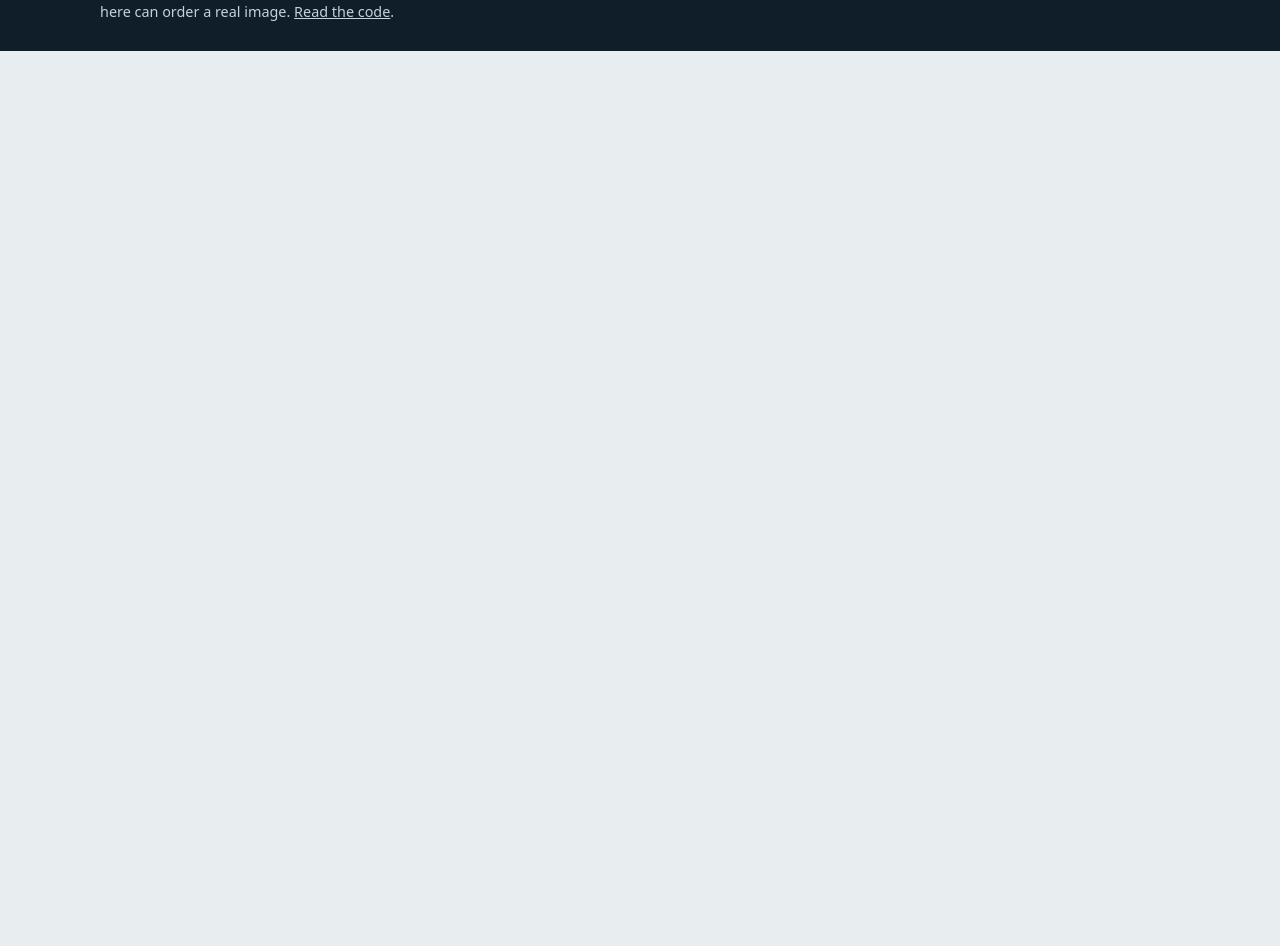
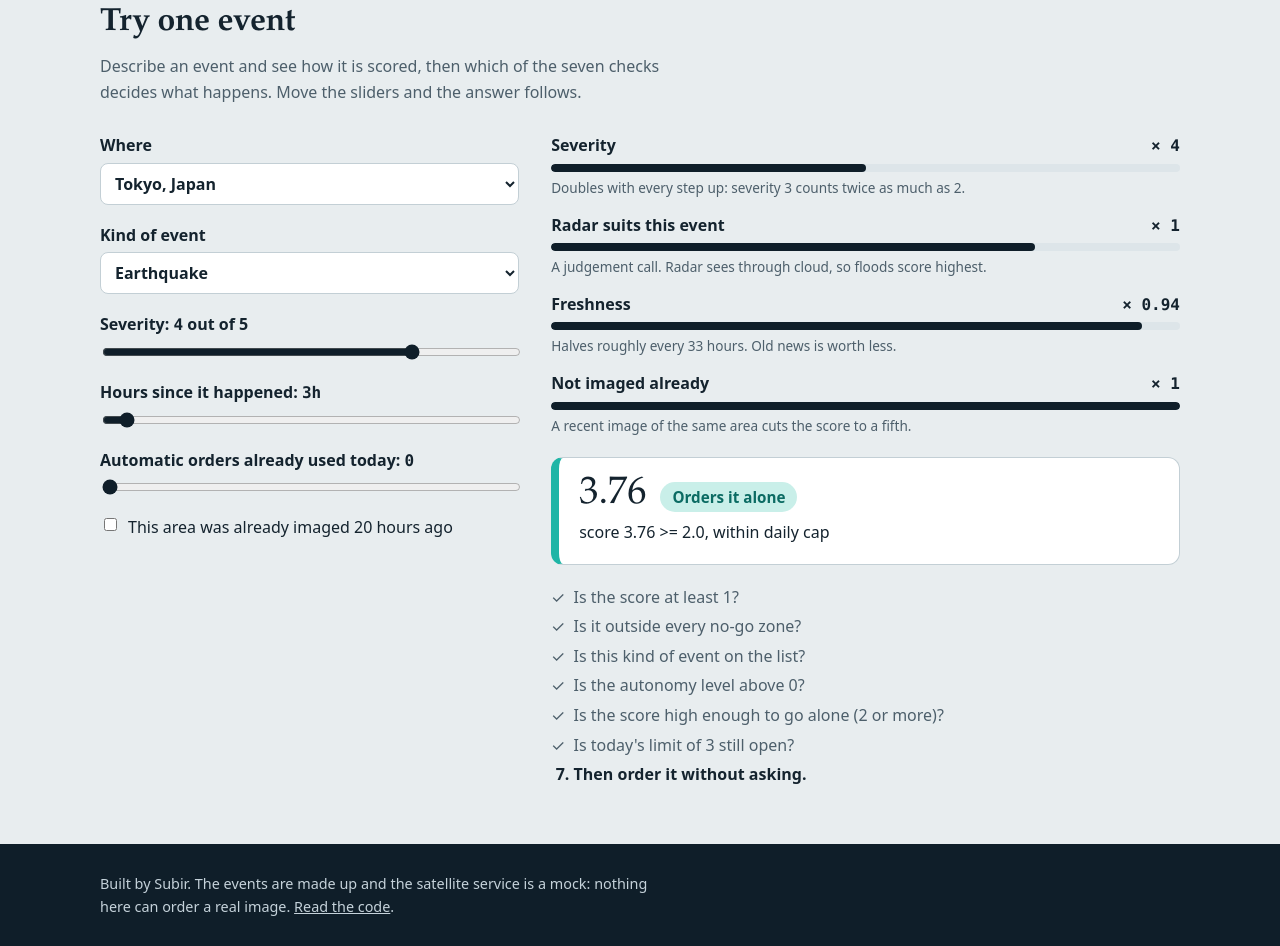
Before and after one commit to subir-raju/sar-scout, a React (Vite) app in the folder web/: page / in a window 1280 px wide. Shown: the part 1302-2248 px from the top of the page. Before the commit the page ends 1353 px from the top, so only its background shows below. Built offline with nearby package versions, Linux system fonts and the light colour scheme.

Commit message:
Added an event calculator demo

```diff
--- a/web/src/App.tsx
+++ b/web/src/App.tsx
@@ -1,5 +1,6 @@
 import { useState } from "react";
 import { Footer, Header, Hero, Section } from "./components/Chrome";
+import { Playground } from "./components/Playground";
 import { PolicyPanel } from "./components/PolicyPanel";
 import { DEFAULT_POLICY } from "./lib/scenarios";
 import type { Policy } from "./lib/types";
@@ -19,6 +20,13 @@ export default function App() {
         >
           <PolicyPanel policy={policy} onChange={setPolicy} />
         </Section>
+                <Section
+          id="try"
+          title="Try one event"
+          lede="Describe an event and see how it is scored, then which of the seven checks decides what happens. Move the sliders and the answer follows."
+        >
+          <Playground policy={policy} />
+        </Section>
       </main>
       <Footer />
     </>
--- /dev/null
+++ b/web/src/components/Playground.tsx
@@ -0,0 +1,113 @@
+import { useState } from "react";
+import { HOUR, decide, scoreParts } from "../lib/engine";
+import { cap } from "../lib/format";
+import { PLACES, START } from "../lib/scenarios";
+import { HAZARDS } from "../lib/types";
+import type { Policy } from "../lib/types";
+import { Verdict } from "./Verdict";
+
+const NOW = START;
+
+/* The seven checks, in the order the code runs them. */
+function rulesFor(p: Policy): string[] {
+  return [
+    `Is the score at least ${p.min_score}?`,
+    "Is it outside every no-go zone?",
+    "Is this kind of event on the list?",
+    "Is the autonomy level above 0?",
+    `Is the score high enough to go alone (${p.level === 1 ? p.auto_min_score : p.min_score} or more)?`,
+    `Is today's limit of ${p.auto_daily_cap} still open?`,
+    "Then order it without asking.",
+  ];
+}
+
+function Bar({ label, note, value, max, shown }: { label: string; note: string; value: number; max: number; shown: string }) {
+  return (
+    <li className="factor">
+      <div className="factor-top"><span>{label}</span><strong>{shown}</strong></div>
+      <div className="bar" aria-hidden="true"><div style={{ width: `${Math.min(100, (value / max) * 100)}%` }} /></div>
+      <p className="fine">{note}</p>
+    </li>
+  );
+}
+
+export function Playground({ policy }: { policy: Policy }) {
+  const [place, setPlace] = useState("p:0");
+  const [hazard, setHazard] = useState("earthquake");
+  const [severity, setSeverity] = useState(4);
+  const [age, setAge] = useState(3);
+  const [imaged, setImaged] = useState(false);
+  const [used, setUsed] = useState(0);
+
+  const [kind, index] = place.split(":");
+  const zone = kind === "z" ? policy.deny_zones[Number(index)] : undefined;
+  const spot = zone
+    ? { latitude: zone.latitude, longitude: zone.longitude }
+    : { latitude: PLACES[Number(index)]?.lat ?? 0, longitude: PLACES[Number(index)]?.lon ?? 0 };
+
+  const event = { ...spot, hazard, severity, observedAt: NOW - age * HOUR };
+  const images = imaged ? [{ ...spot, takenAt: NOW - 20 * HOUR }] : [];
+  const parts = scoreParts(event, NOW, images);
+  const decision = decide(policy, { id: "try", hazard, ...spot }, parts.total, used);
+  const rules = rulesFor(policy);
+
+  return (
+    <div className="try">
+      <form className="try-in" onSubmit={(e) => e.preventDefault()}>
+        <label className="field">Where
+          <select value={place} onChange={(e) => setPlace(e.target.value)}>
+            {PLACES.map((p, i) => <option key={p.name} value={`p:${i}`}>{p.name}</option>)}
+            {policy.deny_zones.map((z, i) => <option key={z.name} value={`z:${i}`}>Inside {z.name}</option>)}
+          </select>
+        </label>
+        <label className="field">Kind of event
+          <select value={hazard} onChange={(e) => setHazard(e.target.value)}>
+            {HAZARDS.map((h) => <option key={h} value={h}>{cap(h)}</option>)}
+          </select>
+        </label>
+        <label className="field"><span>Severity: <output>{severity}</output> out of 5</span>
+          <input type="range" min={1} max={5} step={1} value={severity} onChange={(e) => setSeverity(Number(e.target.value))} />
+        </label>
+        <label className="field"><span>Hours since it happened: <output>{age}h</output></span>
+          <input type="range" min={0} max={72} step={1} value={age} onChange={(e) => setAge(Number(e.target.value))} />
+        </label>
+        <label className="field"><span>Automatic orders already used today: <output>{used}</output></span>
+          <input type="range" min={0} max={6} step={1} value={used} onChange={(e) => setUsed(Number(e.target.value))} />
+        </label>
+        <label className="check-one">
+          <input type="checkbox" checked={imaged} onChange={(e) => setImaged(e.target.checked)} />
+          This area was already imaged 20 hours ago
+        </label>
+      </form>
+
+      <div className="try-out" aria-live="polite">
+        <ul className="factors">
+          <Bar label="Severity" value={parts.severity} max={8} shown={`× ${parts.severity}`}
+            note="Doubles with every step up: severity 3 counts twice as much as 2." />
+          <Bar label="Radar suits this event" value={parts.suitability} max={1.3} shown={`× ${parts.suitability}`}
+            note="A judgement call. Radar sees through cloud, so floods score highest." />
+          <Bar label="Freshness" value={parts.freshness} max={1} shown={`× ${parts.freshness.toFixed(2)}`}
+            note="Halves roughly every 33 hours. Old news is worth less." />
+          <Bar label="Not imaged already" value={parts.stale} max={1} shown={`× ${parts.stale}`}
+            note="A recent image of the same area cuts the score to a fifth." />
+        </ul>
+
+        <div className={`result result--${decision.action}`}>
+          <div className="result-top">
+            <span className="score">{parts.total.toFixed(2)}</span>
+            <Verdict action={decision.action} />
+          </div>
+          <p>{decision.reason}</p>
+        </div>
+
+        <ol className="rules">
+          {rules.map((text, i) => {
+            const n = i + 1;
+            const state = n < decision.rule ? "passed" : n === decision.rule ? "decided" : "skipped";
+            return <li key={n} className={`rule rule--${state}`}>{text}</li>;
+          })}
+        </ol>
+      </div>
+    </div>
+  );
+}
--- /dev/null
+++ b/web/src/components/Verdict.tsx
@@ -0,0 +1,13 @@
+import type { Action } from "../lib/types";
+
+export const VERDICT: Record<Action, { text: string; tone: "auto" | "ask" | "refuse" }> = {
+  auto_submit: { text: "Orders it alone", tone: "auto" },
+  request_approval: { text: "Asks a person", tone: "ask" },
+  recommend: { text: "Recommends only", tone: "ask" },
+  deny: { text: "Says no", tone: "refuse" },
+};
+
+export function Verdict({ action }: { action: Action }) {
+  const v = VERDICT[action];
+  return <span className={`verdict verdict--${v.tone}`}>{v.text}</span>;
+}
--- a/web/src/styles.css
+++ b/web/src/styles.css
@@ -346,3 +346,123 @@ legend {
     position: static;
   }
 }
+
+/* ---------- try ---------- */
+.try {
+  display: grid;
+  grid-template-columns: minmax(0, 2fr) minmax(0, 3fr);
+  gap: 32px;
+  align-items: start;
+}
+.try-in {
+  display: grid;
+  gap: 18px;
+}
+.try-out {
+  display: grid;
+  gap: 20px;
+}
+.factors {
+  list-style: none;
+  margin: 0;
+  padding: 0;
+  display: grid;
+  gap: 14px;
+}
+.factor-top {
+  display: flex;
+  justify-content: space-between;
+  gap: 12px;
+  font-weight: 600;
+}
+.factor-top strong {
+  font-family: var(--mono);
+  font-weight: 600;
+}
+.bar {
+  height: 8px;
+  background: var(--tint);
+  border-radius: 4px;
+  overflow: hidden;
+  margin: 5px 0;
+}
+.bar div {
+  height: 100%;
+  background: var(--night);
+  border-radius: 4px;
+  transition: width 0.25s;
+}
+
+.result {
+  padding: 18px 20px;
+  border-radius: 12px;
+  background: #fff;
+  border: 1px solid var(--line);
+  border-left-width: 8px;
+  display: grid;
+  gap: 6px;
+}
+.result--auto_submit {
+  border-left-color: var(--auto);
+}
+.result--request_approval,
+.result--recommend {
+  border-left-color: var(--ask);
+}
+.result--deny {
+  border-left-color: var(--refuse);
+}
+.result-top {
+  display: flex;
+  align-items: baseline;
+  gap: 14px;
+  flex-wrap: wrap;
+}
+.score {
+  font-family: var(--serif);
+  font-size: 2.4rem;
+  line-height: 1;
+}
+.verdict {
+  font-weight: 700;
+  padding: 3px 12px;
+  border-radius: 999px;
+  font-size: 0.95rem;
+}
+.verdict--auto {
+  background: #c9efe9;
+  color: var(--auto-ink);
+}
+.verdict--ask {
+  background: #f8e3bd;
+  color: var(--ask-ink);
+}
+.verdict--refuse {
+  background: #f6d2da;
+  color: var(--refuse-ink);
+}
+
+.rules {
+  margin: 0;
+  padding-left: 1.4rem;
+  display: grid;
+  gap: 4px;
+}
+.rule--passed {
+  color: var(--muted);
+}
+.rule--passed::marker {
+  content: "✓  ";
+}
+.rule--decided {
+  font-weight: 700;
+}
+.rule--skipped {
+  color: #8da0ac;
+}
+
+@media (max-width: 760px) {
+  .try {
+    grid-template-columns: minmax(0, 1fr);
+  }
+}
```
